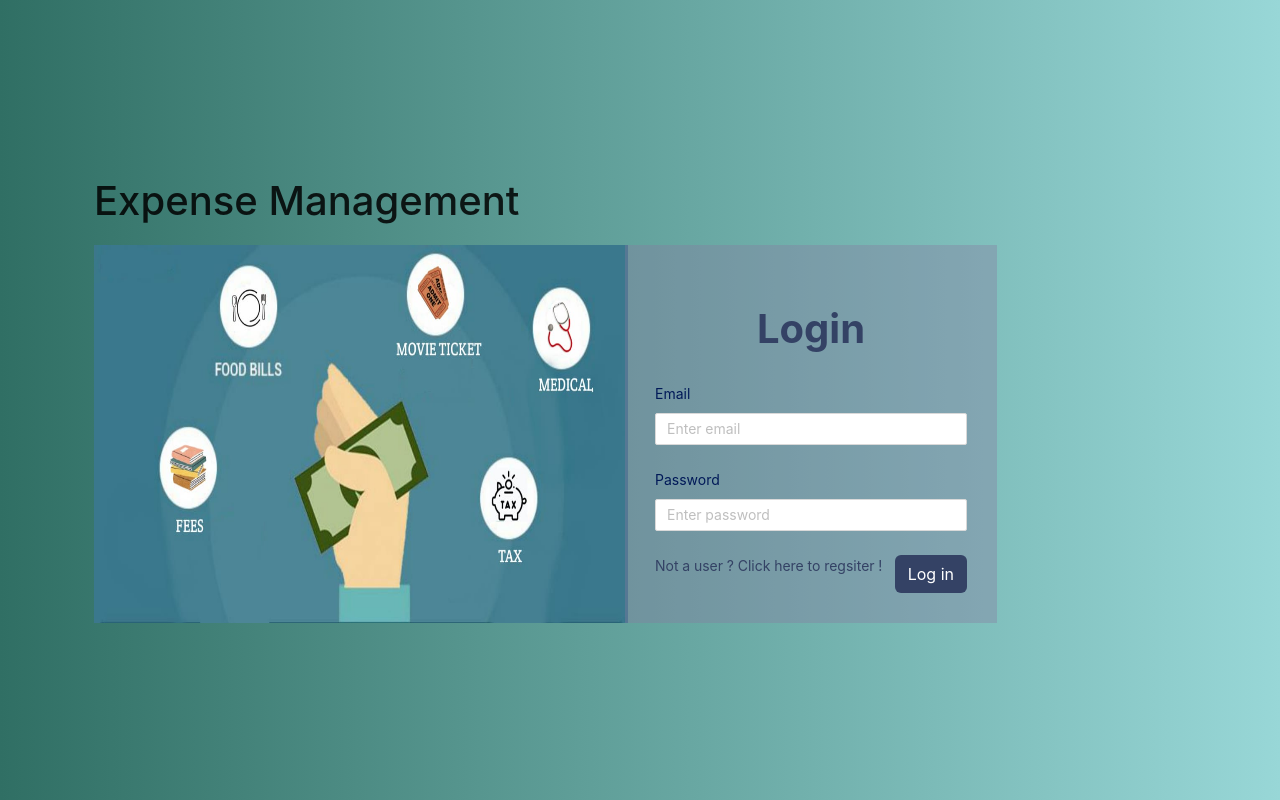
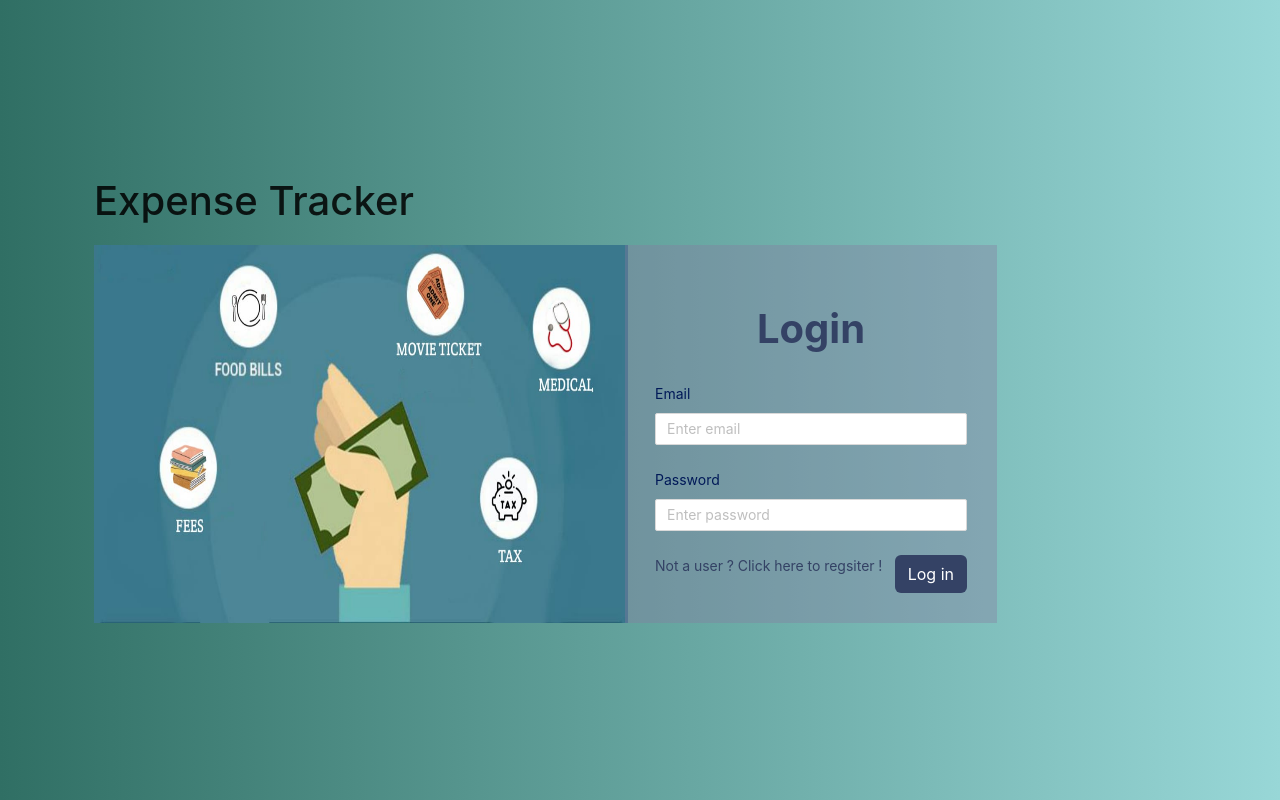
Before and after one commit to RohitYadav4183/Expense-Tracker, a React (Create React App) app in the folder client/: page /login in a window 1280 px wide. Built offline with nearby package versions, Linux system fonts and the light colour scheme.

Commit message:
Update Login.js

```diff
--- a/client/src/pages/Login.js
+++ b/client/src/pages/Login.js
@@ -42,7 +42,7 @@ const Login = () => {
 			<div className='login-page '>
 				{loading && <Spinner />}
 				<div className='row container'>
-					<h1>Expense Management</h1>
+					<h1>Expense Tracker</h1>
 					<div className='col-md-6'>
 						<img src={img} alt='login-img' width={'100%'} height='100%' />
 					</div>
```
